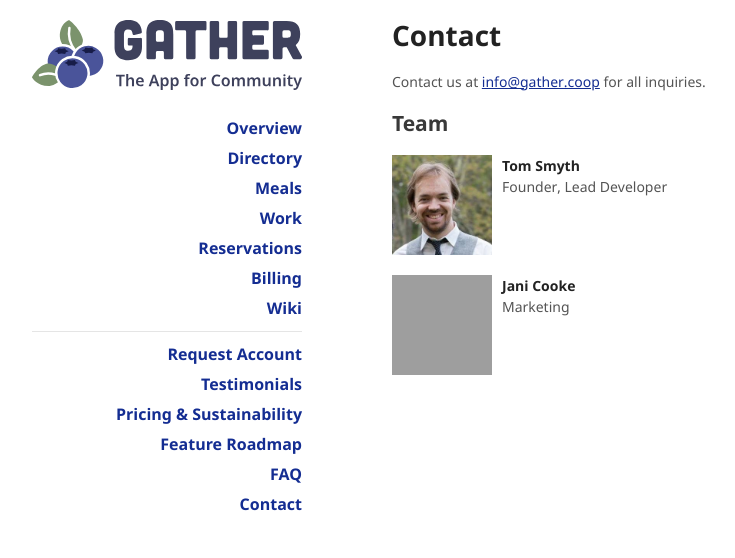
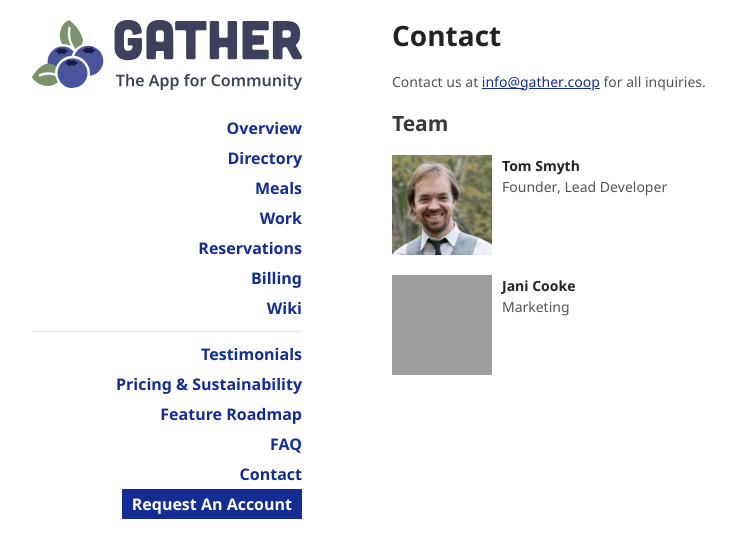
Before and after one commit to sassafrastech/gather-docs, a Jekyll site: the page built from contact.md, in a window 1280 px wide. Shown: the top 558 px of the page, without its empty margins (178-913 px from the left). Built offline with Jekyll 4.4.1, drawn with Linux system fonts in a browser that asks for light colours; nearby versions of some CDN libraries; our own code applies the rules of GitHub Pages for plain Markdown files; grey boxes are pictures that could not be loaded.

Commit message:
Stronger call to action

```diff
--- a/_config.yml
+++ b/_config.yml
@@ -42,8 +42,6 @@ permalink: pretty
 exclude: [README.markdown, package.json, grunt.js, Gruntfile.js, Gruntfile.coffee, node_modules]
 
 menu:
-  - title: Request Account
-    url: /accountrequest
   - title: Testimonials
     url: /testimonials
   - title: Pricing & Sustainability
--- a/_layouts/default.html
+++ b/_layouts/default.html
@@ -41,6 +41,7 @@
              {% for item in site.menu %}
                 <li><a href="{{ item.url }}" alt="{{ item.title }}">{{ item.title }}</a></li>
              {% endfor %}
+             <li><a href="/accountrequest" alt="Request An Account" class="request-acct">Request An Account</a></li>
           </ol>
         </div>
       </header>
--- a/_sass/header.scss
+++ b/_sass/header.scss
@@ -38,6 +38,16 @@ header ol {
     &:hover {
       font-weight: bold;
     }
+  }
+}
+
+a.request-acct {
+  background-color: $theme-main;
+  color: white;
+  padding: 4px 10px;
+
+  &:hover {
+    color: #dbe2ff;
   }
 }
 
```
